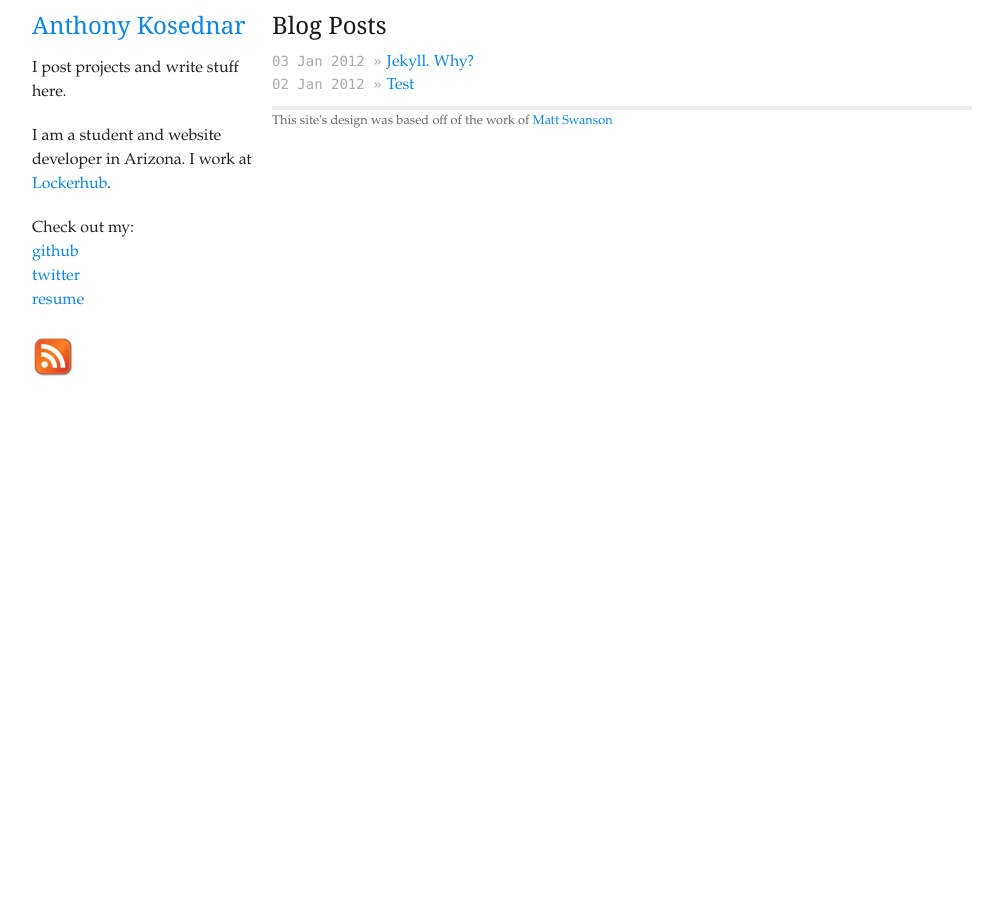
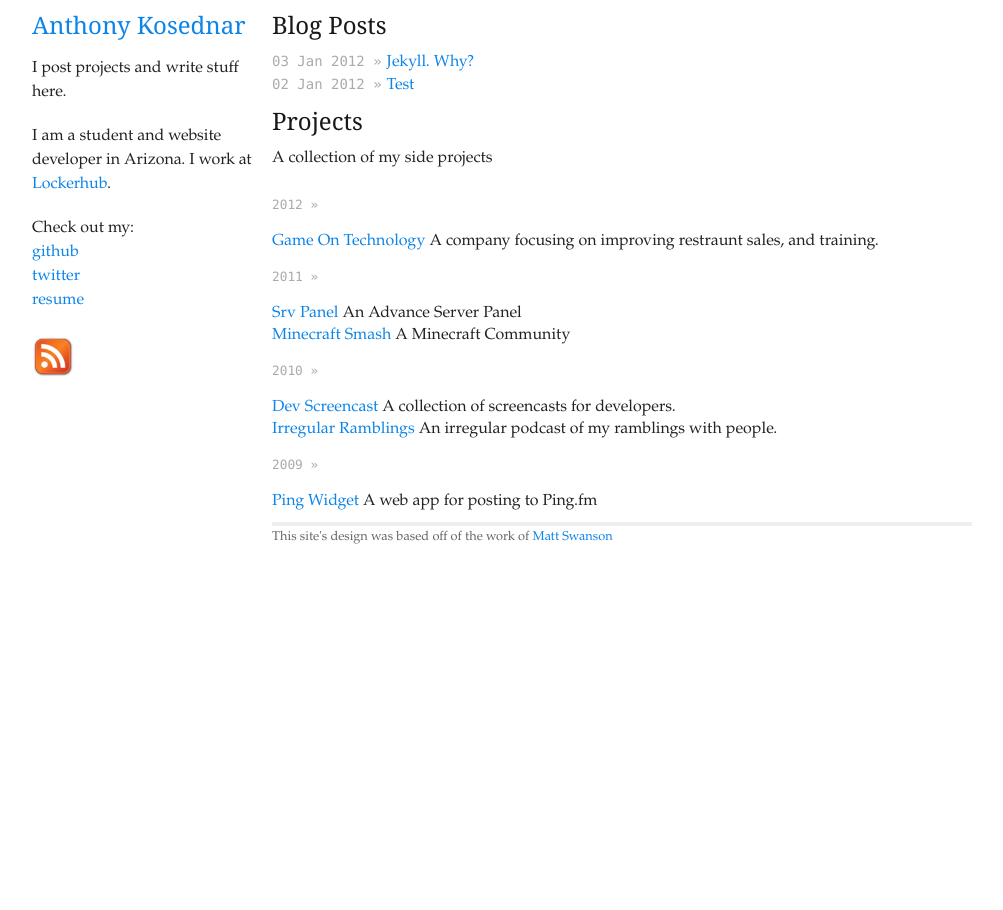
Before and after one commit to akosednar/akosednar.github.com, a Jekyll site: the page built from index.html, in a window 1280 px wide. Shown: the whole page, without its empty margins (138-1141 px from the left). Built offline with Jekyll 4.4.1, drawn with Linux system fonts in a browser that asks for light colours.

Commit message:
Added some projects

```diff
--- a/index.html
+++ b/index.html
@@ -10,4 +10,28 @@ title: blog posts
       <li><span>{{ post.date | date_to_string }} &raquo;</span><a href="{{ post.url }}">{{ post.title }}</a></li>
     {% endfor %}
   </ul>
+<h2>Projects</h2>
+  <p>A collection of my side projects</p>
+
+  <h2 class="project-date">2012 &raquo;</h2>
+  <ul class="posts">
+    <li><a href="http://gameontechnology.com/">Game On Technology</a> A company focusing on improving restraunt sales, and training.</li>
+</ul>
+
+  <h2 class="project-date">2011 &raquo;</h2>
+  <ul class="posts">
+    <li><a href="https://srvpanel.com/">Srv Panel</a> An Advance Server Panel</li>
+    <li><a href="http://minecraftsmash.com/">Minecraft Smash</a> A Minecraft Community</li>
+</ul>
+
+  <h2 class="project-date">2010 &raquo;</h2>
+  <ul class="posts">
+	<li><a href="http://devscreencast.com/">Dev Screencast</a> A collection of screencasts for developers.</li>
+        <li><a href="http://irregularramblings.com/">Irregular Ramblings</a> An irregular podcast of my ramblings with people.</li>
+</ul>
+
+<h2 class="project-date">2009 &raquo;</h2>
+  <ul class="posts">
+    <li><a href="http://pingwidget.com/">Ping Widget</a> A web app for posting to Ping.fm</li>
+</ul>
 </div>
```
